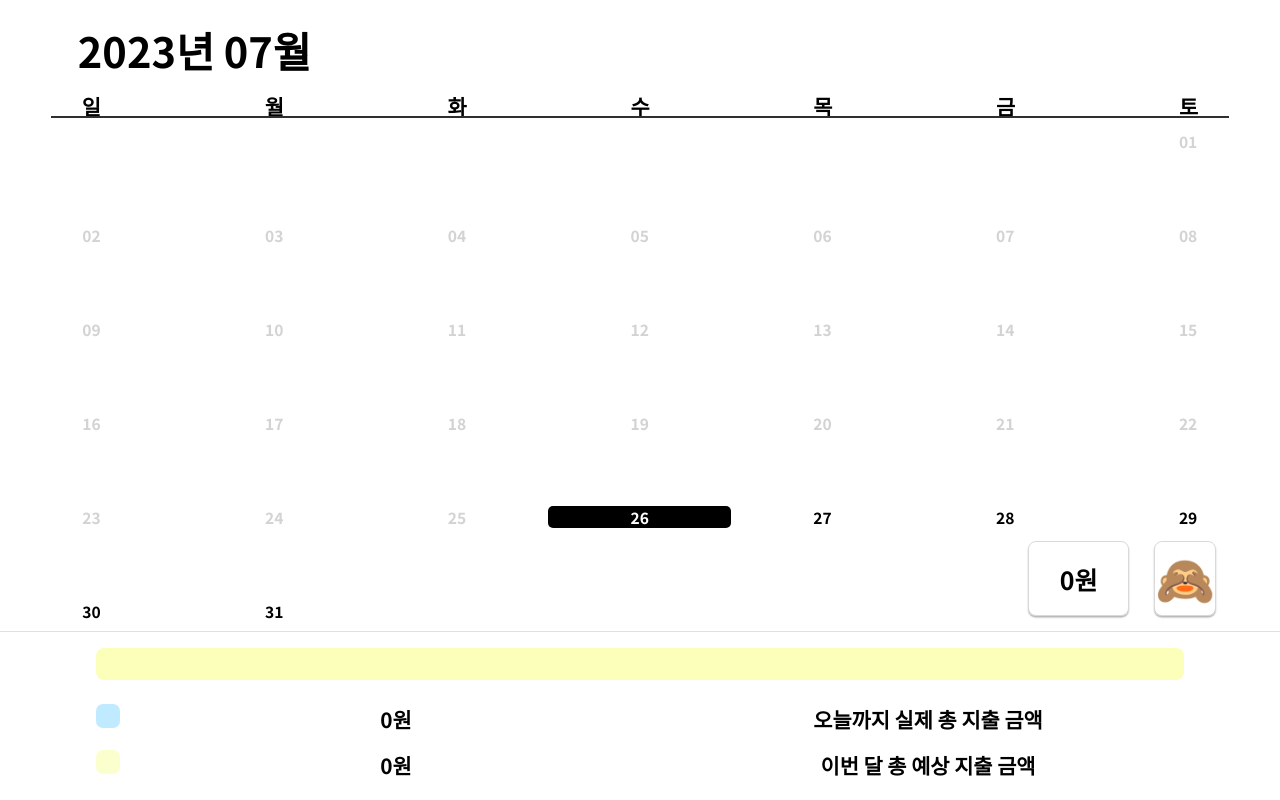
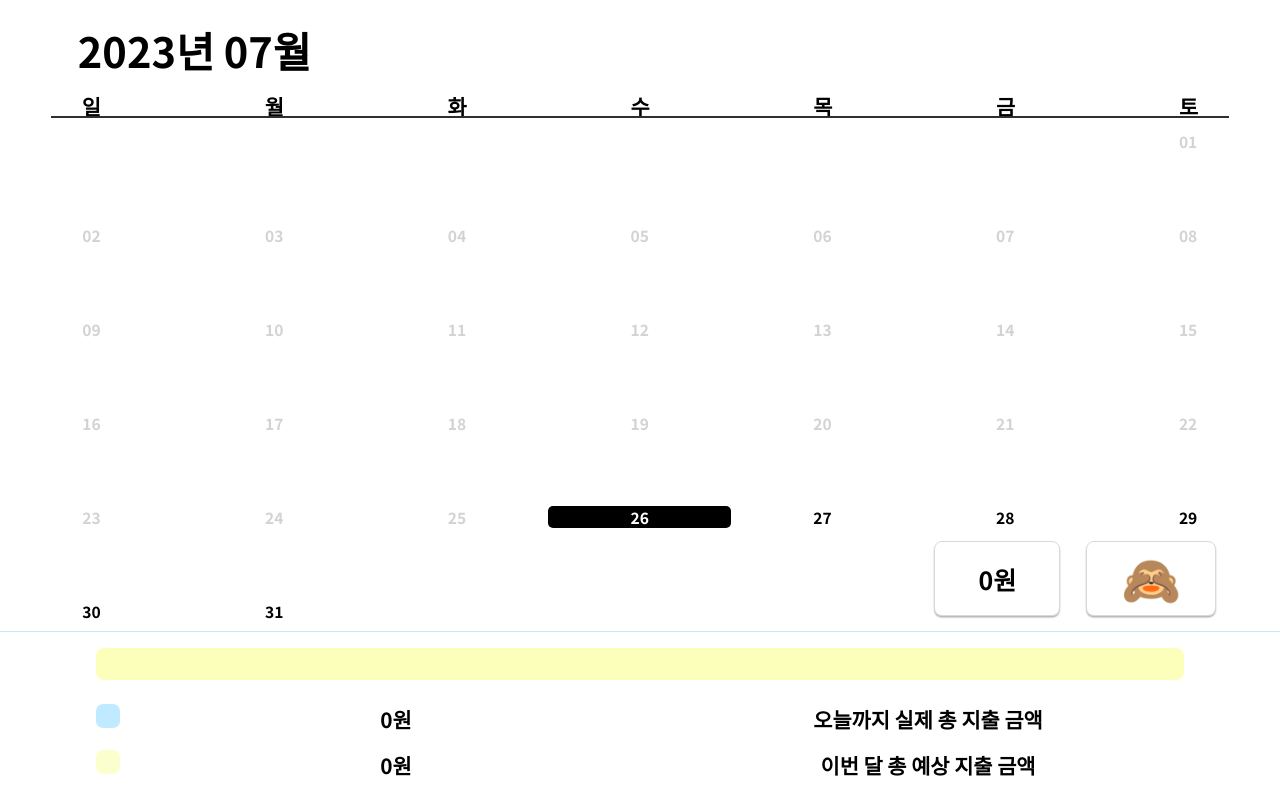
Before and after one commit to gaerini/Chocowallet, a Django app: page /calendar/1 in a window 1280 px wide. Run offline with Django 4.2, Linux system fonts and the light colour scheme; a user stored in the database is signed in; tables that the repository leaves empty hold one stand-in row (values such as "Sample post"); some libraries are stand-ins or nearby versions.

Commit message:
수정 last v_1

```diff
--- a/project/app/static/calendar.css
+++ b/project/app/static/calendar.css
@@ -137,10 +137,19 @@ tbody tr td > div {
 .option2 > .future-amount {
   font-size: calc(1.2vw + 1.2vh);
   align-items: center;
-  padding-left: 1vw;
-  padding-right: 1vw;
+  padding-left: 2vw;
+  padding-right: 2vw;
   min-width: calc(3.5vw + 3.5vh);
 }
+
+.option2 > .eventmenuopen {
+  min-width: 10vw;
+}
+
+.option1 > .eventmenuclose {
+  min-width: 10vw;
+}
+
 
 .momdiv3 a {
   all: unset;
--- a/project/app/static/js/modal.js
+++ b/project/app/static/js/modal.js
@@ -70,10 +70,6 @@ const form = document.getElementById("event_form");
 form.addEventListener("submit", (event) => {
   const titleInput = document.getElementById("event_title");
   const costInput = document.getElementById("event_cost");
-  const eventCategory = document.getElementById('event_category');
-
-  const aForEdit = document.getElementById('aForEdit');
-  aForEdit.style.borderLeftColor = eventCategory.value;
 
   //할일만 안적은 경우
   if (titleInput.value.trim() === "" && costInput.value.trim() != "") {
--- a/project/app/templates/calendar.html
+++ b/project/app/templates/calendar.html
@@ -49,9 +49,7 @@
     </div>
     <div class="option2">
         <button class="future-amount"></button>
-        <button class = "eventmenuopen">
-            🙈
-        </button>
+        <button class = "eventmenuopen">🙈</button>
     </div>
 </div>
 
--- a/project/app/templates/registration/signup.html
+++ b/project/app/templates/registration/signup.html
@@ -18,7 +18,7 @@
             <input type='text' name='pw' id="비밀번호" placeholder="비밀번호">
         </div>
         <div class='SignBtn'>
-            <button type='submit' id="signup_회원가입">회원가입</button>
+            <button type='submit' id="signup_회원가입" style="color: black";>회원가입</button>
         </div>
     </form>
 </div>
```
